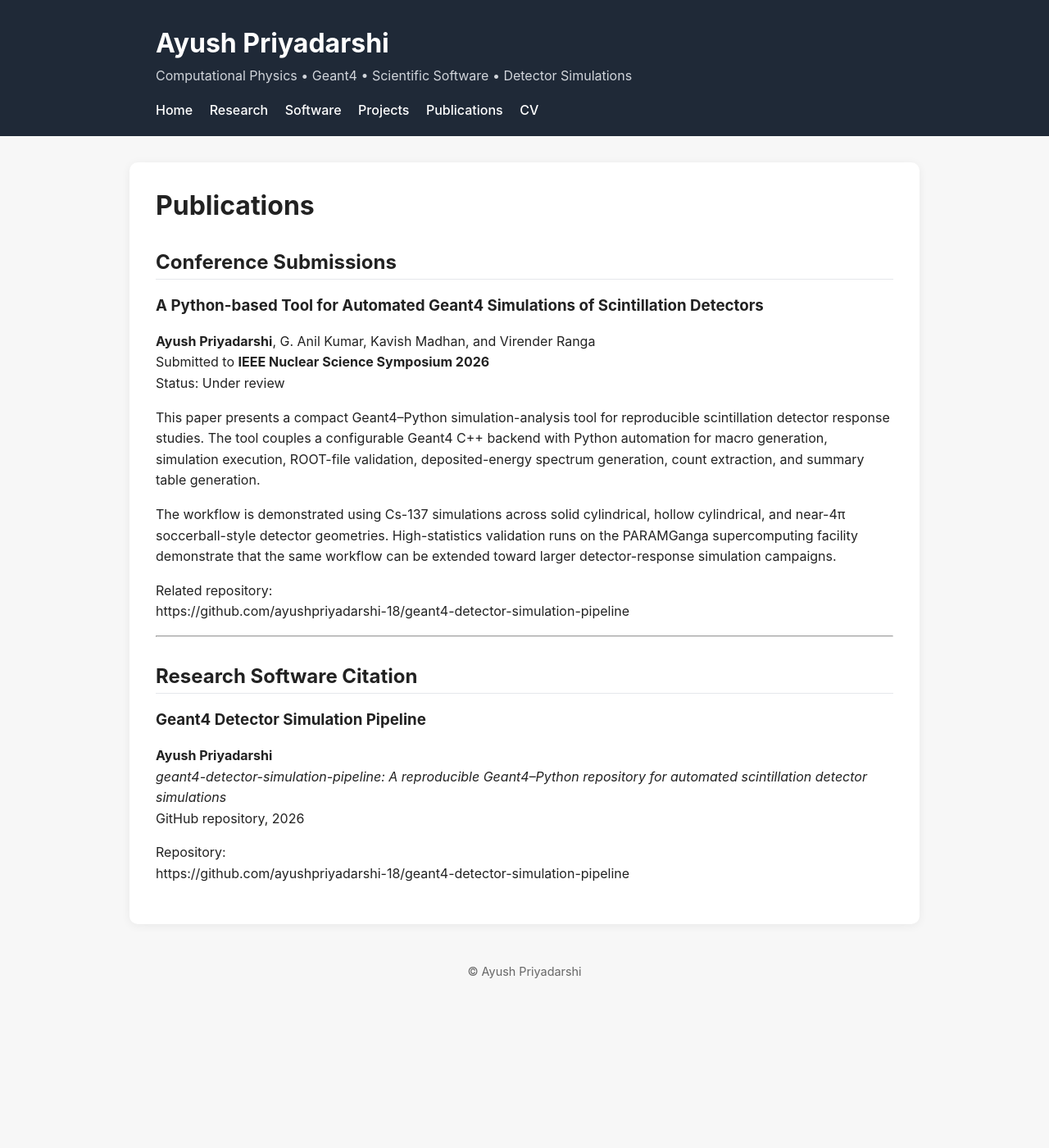
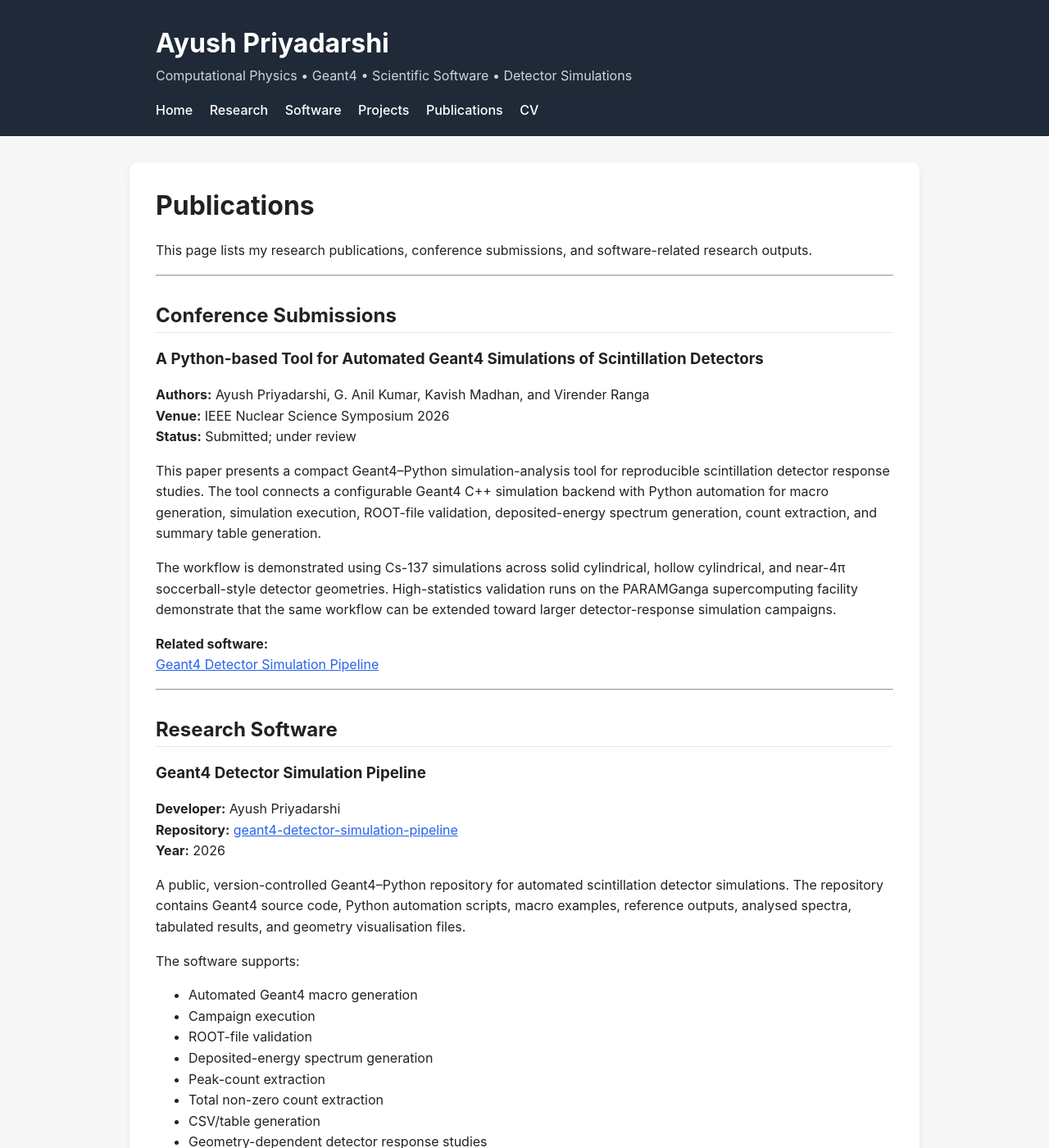
Before and after one commit to ayushpriyadarshi-18/ayushpriyadarshi-18.github.io, a Jekyll site: the page built from publications.md, in a window 1280 px wide and 1400 px high. Shown: the whole window at 82% size. Built offline with Jekyll 4.4.1, drawn with Linux system fonts in a browser that asks for light colours; some of the changed text lies outside the part shown.

Commit message:
Polish publications page

```diff
--- a/publications.md
+++ b/publications.md
@@ -5,30 +5,59 @@ title: Publications
 
 # Publications
 
+This page lists my research publications, conference submissions, and software-related research outputs.
+
+---
+
 ## Conference Submissions
 
 ### A Python-based Tool for Automated Geant4 Simulations of Scintillation Detectors
 
-**Ayush Priyadarshi**, G. Anil Kumar, Kavish Madhan, and Virender Ranga
-Submitted to **IEEE Nuclear Science Symposium 2026**
-Status: Under review
+**Authors:** Ayush Priyadarshi, G. Anil Kumar, Kavish Madhan, and Virender Ranga
+**Venue:** IEEE Nuclear Science Symposium 2026
+**Status:** Submitted; under review
 
-This paper presents a compact Geant4–Python simulation-analysis tool for reproducible scintillation detector response studies. The tool couples a configurable Geant4 C++ backend with Python automation for macro generation, simulation execution, ROOT-file validation, deposited-energy spectrum generation, count extraction, and summary table generation.
+This paper presents a compact Geant4–Python simulation-analysis tool for reproducible scintillation detector response studies. The tool connects a configurable Geant4 C++ simulation backend with Python automation for macro generation, simulation execution, ROOT-file validation, deposited-energy spectrum generation, count extraction, and summary table generation.
 
 The workflow is demonstrated using Cs-137 simulations across solid cylindrical, hollow cylindrical, and near-4π soccerball-style detector geometries. High-statistics validation runs on the PARAMGanga supercomputing facility demonstrate that the same workflow can be extended toward larger detector-response simulation campaigns.
 
-Related repository:
-https://github.com/ayushpriyadarshi-18/geant4-detector-simulation-pipeline
+**Related software:**
+[Geant4 Detector Simulation Pipeline](https://github.com/ayushpriyadarshi-18/geant4-detector-simulation-pipeline)
 
 ---
 
-## Research Software Citation
+## Research Software
 
 ### Geant4 Detector Simulation Pipeline
 
-**Ayush Priyadarshi**
-*geant4-detector-simulation-pipeline: A reproducible Geant4–Python repository for automated scintillation detector simulations*
-GitHub repository, 2026
+**Developer:** Ayush Priyadarshi
+**Repository:** [geant4-detector-simulation-pipeline](https://github.com/ayushpriyadarshi-18/geant4-detector-simulation-pipeline)
+**Year:** 2026
 
-Repository:
-https://github.com/ayushpriyadarshi-18/geant4-detector-simulation-pipeline
+A public, version-controlled Geant4–Python repository for automated scintillation detector simulations. The repository contains Geant4 source code, Python automation scripts, macro examples, reference outputs, analysed spectra, tabulated results, and geometry visualisation files.
+
+The software supports:
+
+- Automated Geant4 macro generation
+- Campaign execution
+- ROOT-file validation
+- Deposited-energy spectrum generation
+- Peak-count extraction
+- Total non-zero count extraction
+- CSV/table generation
+- Geometry-dependent detector response studies
+
+This repository forms the software basis of my undergraduate thesis and first-author IEEE NSS 2026 conference submission.
+
+---
+
+## Thesis
+
+### A Python-Assisted Geant4 Workflow for Automated Scintillation Detector Response Simulations
+
+**Degree:** Integrated BS–MS Physics
+**Institution:** Indian Institute of Technology Roorkee
+**Supervisor:** Dr. Anil Kumar Gourishetty
+**Period:** 2025–2026
+
+My undergraduate thesis developed an automated Geant4–Python workflow for campaign-level scintillation detector response studies. The work focused on reproducibility, traceability, simulation automation, ROOT-based analysis, and detector-response comparison across materials and geometries.
```
